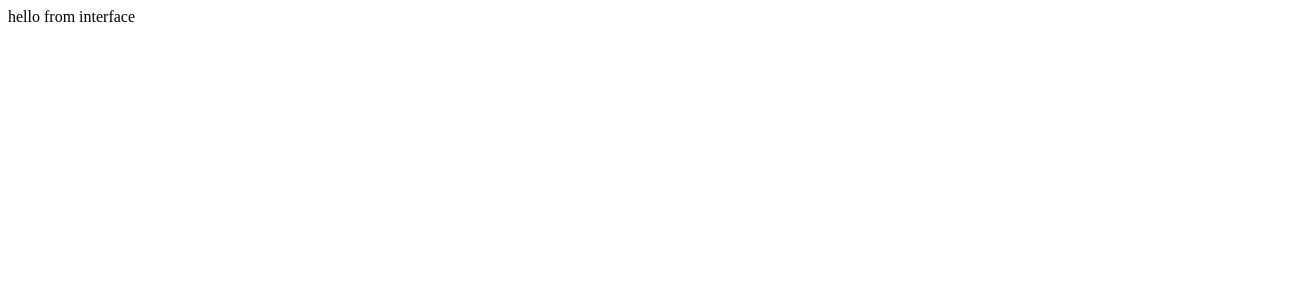
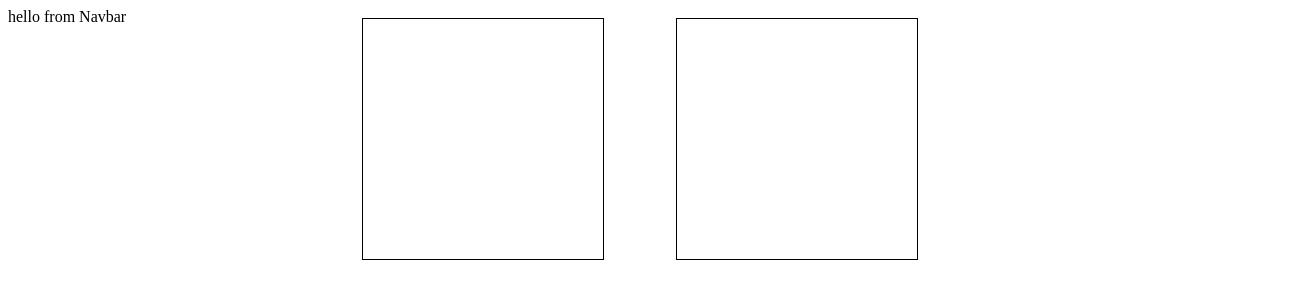
Before and after one commit to marcferraro/waveforming, a React (Create React App) app: page /new-overlapping-waveform in a window 1280 px wide. Shown: the top 300 px of the page, 1316 px wide, since content can reach past the window. Built offline with nearby package versions, Linux system fonts and the light colour scheme.

Commit message:
Canvases

```diff
--- a/package.json
+++ b/package.json
@@ -3,6 +3,7 @@
   "version": "0.1.0",
   "private": true,
   "dependencies": {
+    "@material-ui/core": "^4.11.3",
     "@testing-library/jest-dom": "^5.11.4",
     "@testing-library/react": "^11.1.0",
     "@testing-library/user-event": "^12.1.10",
--- a/src/App.js
+++ b/src/App.js
@@ -1,9 +1,12 @@
 import { Route, Switch } from 'react-router-dom';
 import OverlappingWaveformInterface from './components/OverlappingWaveformInterface'
+import Navbar from './components/Navbar'
+
 
 function App() {
   return (
     <div className="App">
+      <Navbar />
       <Switch>
         <Route path='/new-overlapping-waveform' component={OverlappingWaveformInterface}/>
       </Switch>
--- /dev/null
+++ b/src/components/Navbar.js
@@ -0,0 +1,6 @@
+
+export default function Navbar(){
+    return(
+        <div>hello from Navbar</div>
+    )
+}
--- a/src/components/OverlappingWaveformInterface.js
+++ b/src/components/OverlappingWaveformInterface.js
@@ -1,6 +1,35 @@
+import { makeStyles } from '@material-ui/core/styles';
+import Grid from '@material-ui/core/Grid';
+import overlapInterface from '../overlapInterface.css'
+
+const useStyles = makeStyles((theme) => ({
+    root: {
+      flexGrow: 1,
+    },
+    paper: {
+      height: 140,
+      width: 100,
+    },
+    control: {
+      padding: theme.spacing(2),
+    },
+}));
 
 export default function OverlappingWaveformInterface(){
+    const classes = useStyles();
+
     return(
-        <div>hello from interface</div>
+        <div>
+            <Grid container className={classes.root} spacing={2}>
+                    <Grid container justify="center" spacing={9}>
+                        <Grid item>
+                            <canvas id="input" width="48" height="48" style={{width:"240px", height:"240px"}}></canvas>
+                        </Grid>
+                        <Grid item>
+                            <canvas id="output" width="48" height="48" style={{width:"240px", height:"240px"}}></canvas>
+                        </Grid>
+                    </Grid>
+            </Grid>
+        </div>
     )
 }
--- /dev/null
+++ b/src/overlapInterface.css
@@ -0,0 +1,4 @@
+canvas{
+    border:1px solid black;
+    image-rendering: pixelated;
+}
```
Also changed, not shown: 2 other files (tests, documents, lock files or other folders).
